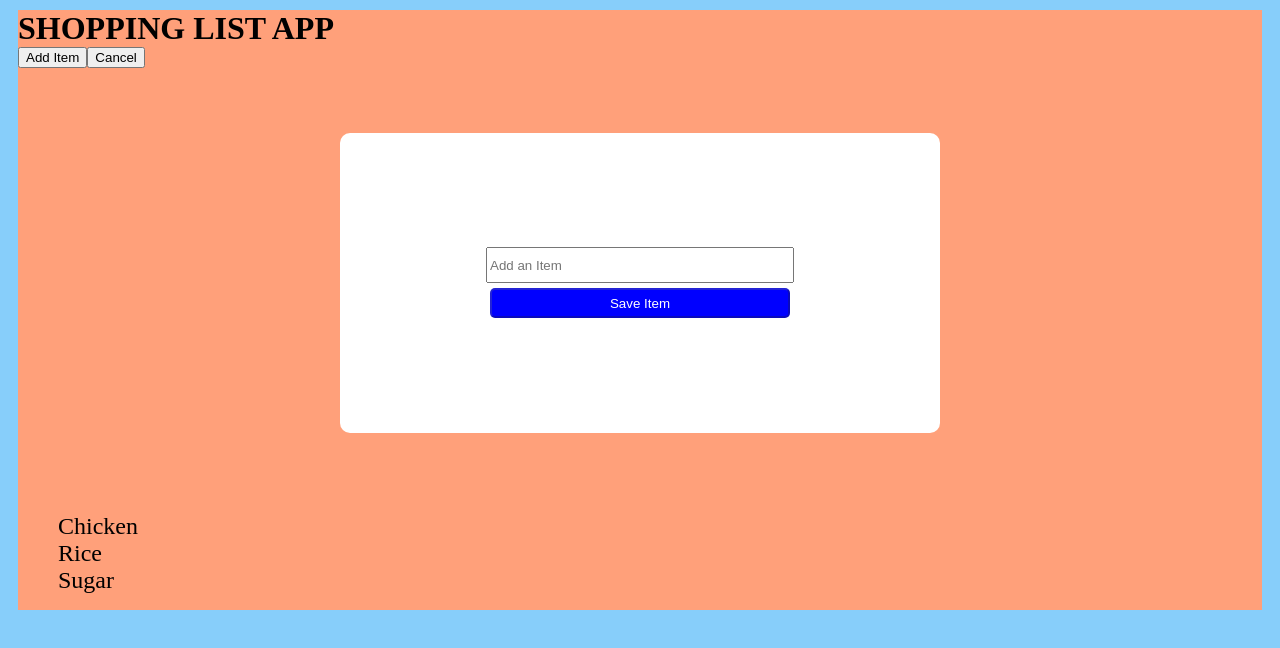
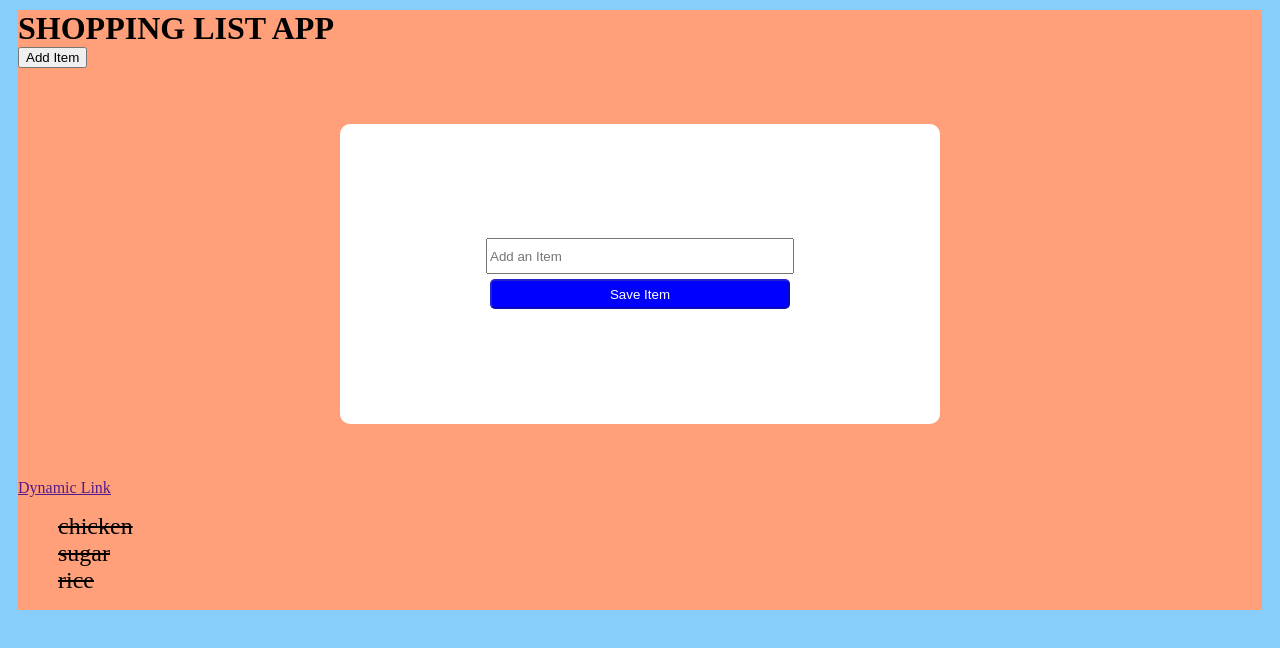
Before and after one commit to silvamha/Shopping-List-Solo-Project1, a Vue app: page / in a window 1280 px wide. Shown: the top 648 px of the page. Built offline with nearby package versions, Linux system fonts and the light colour scheme.

Commit message:
Refactor App.vue and ShoppingList.vue components

```diff
--- a/src/App.vue
+++ b/src/App.vue
@@ -1,15 +1,70 @@
 <template v-cloak>
-<shoppinglist></shoppinglist>
+<!-- <shoppinglist></shoppinglist> -->
+<div class="header">
+    <h1>{{ header.toLocaleUpperCase() }}</h1>
+    <button v-if="state === 'default'" @click="changeState('edit')">Add Item</button>
+    <button v-else @click="changeState('default')">Cancel</button>
+  </div>
+
+  <!-- Work on the logic below then implement it into the code -->
+  <div  class="add-item-form">
+    <!--
+      Work on implementing this code to hide the form when not used
+    *****  v-if="state === 'edit'" *****
+     -->
+
+    <input type="text" placeholder="Add an Item" v-model="newItem" @keyup.enter="saveItem" />
+    <button class="btn" :disabled="newItem.length === 0" @click="saveItem">Save Item</button>
+  </div>
+  <a v-bind:href="newItem" target="_blank">Dynamic Link</a>
+  <ul>
+    <p v-if="items.length === 0">Nice Job! You bought all you</p>
+    <li v-for="item in items" :class="[item.purchased? 'strikeout' : '']">{{ item.label }}</li>
+  </ul>
 </template>
 
 <script>
-import Shoppinglist from './components/ShoppingList.vue'
+// import Shoppinglist from './components/ShoppingList.vue'
 export default {
   name: "App",
-  components: {
-Shoppinglist
+//   components: {
+// Shoppinglist
+//   },
+data() {
+    return {
+      state: 'default',
+      header: "Shopping List App",
+      newItem: '',
+      items: [
+        {
+          label:'chicken',
+          purchased:'true'
+        },
+        {
+          label:'sugar',
+          purchased:'false'
+        },
+        {
+          label:'rice',
+          purchased:'true'
+        }
+      ]
+    }
   },
-
+  methods: {
+    saveItem() {
+      this.items.unshift({
+        label:this.newItem,
+        purchased:false,
+      },)
+      this.newItem = ''
+      console.log(this.items)
+    },
+    changeState() {
+      this.state = newState
+      this.newItem = ''
+    }
+  }
 }
 </script>
 
@@ -62,6 +117,11 @@ li {
   font-size: 1.5em;
 }
 
+.strikeout{
+  text-decoration: line-through;
+}
+
+
 [v-cloak] {
   display: none;
 }
--- a/src/components/ShoppingList.vue
+++ b/src/components/ShoppingList.vue
@@ -1,46 +1,12 @@
 <template>
-<div class="header">
-    <h1>{{ header.toLocaleUpperCase() }}</h1>
-    <button v-if="state === 'default'" @click="changeState('edit')">Add Item</button>
-    <button @click="changeState('default')">Cancel</button>
-  </div>
 
-  <div if="state === 'edit'" class="add-item-form">
-    <input type="text" placeholder="Add an Item" v-model="newItem" @keyup.enter="saveItem" />
-    <button class="btn" :disabled ="newItem.length === 0" @click="saveItem">Save Item</button>
-  </div>
-  <ul>
-    <p v-if="items.length === 0">Nice Job! You bought all you</p>
-    <li v-for="item in items">{{ item}}</li>
-  </ul>
 </template>
 
 <script>
-export default{
-    name:"ShoppingList",
-    data() {
-    return {
-      state: 'default',
-      header: "Shopping List App",
-      newItem: '',
-      items: [
-        'Chicken',
-        'Rice',
-        'Sugar',
-      ]
-    }
-  },
-  methods: {
-    saveItem() {
-      this.items.unshift(this.newItem)
-      this.newItem = ''
-    },
-    changeState() {
-      this.state = newState
-      this.newItem = ''
-    }
-  }
-}
+// export default {
+//   name: "ShoppingList",
+
+// }
 
 
 </script>
```
